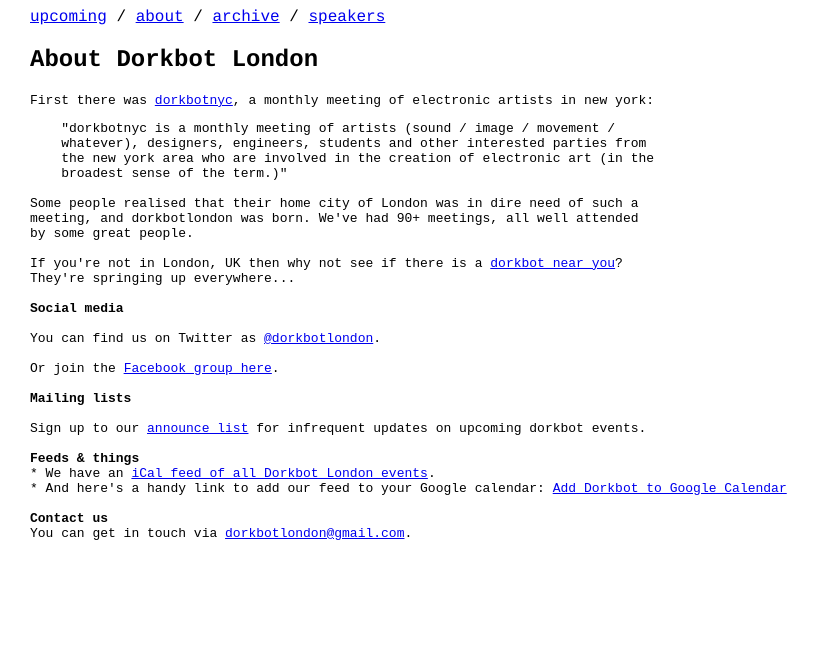
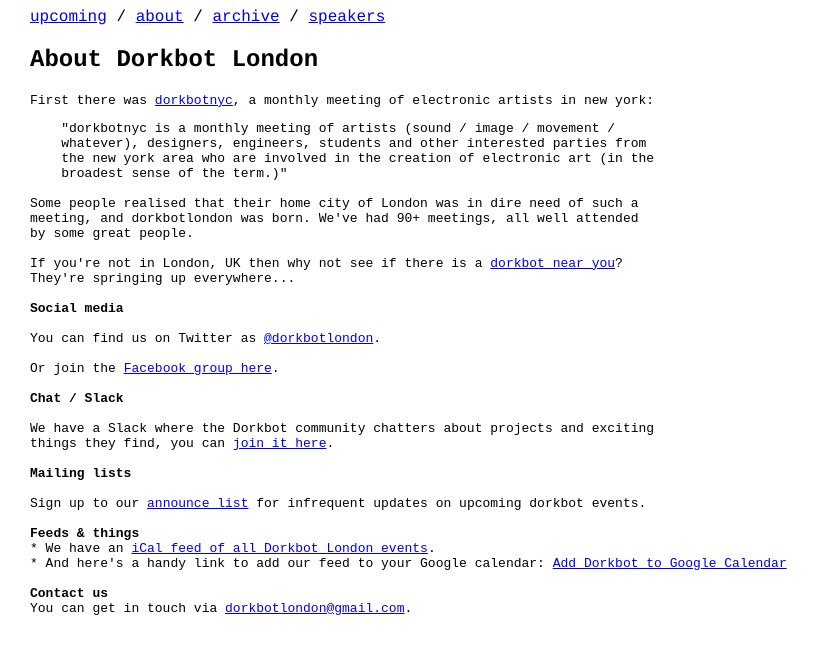
Before and after one commit to dorkbotlondon/dorkbotlondon.github.io, a Jekyll site: the page built from about.html, in a window 1280 px wide. Shown: the top 654 px of the page, without its empty margins (0-817 px from the left). Built offline with Jekyll 4.4.1, drawn with Linux system fonts in a browser that asks for light colours; Markdown is read by kramdown in place of the engine named in the settings.

Commit message:
Add slack

```diff
--- a/about.html
+++ b/about.html
@@ -26,6 +26,11 @@
 
 Or join the <a href="https://www.facebook.com/groups/1494354627526302/">Facebook group here</a>.
 
+<b>Chat / Slack</b>
+
+We have a Slack where the Dorkbot community chatters about projects and exciting
+things they find, you can <a href="https://join.slack.com/t/dorkbotlondon/shared_invite/zt-eozeft0y-mW~bELYuSn5mbztV1UO3GA">join it here</a>.
+
 <b>Mailing lists</b>
 
 Sign up to our <a href="http://eepurl.com/bCbfhn">announce list</a> for infrequent updates on upcoming dorkbot events.
```
